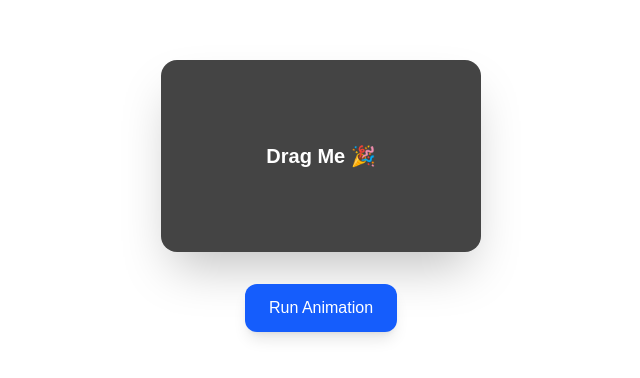
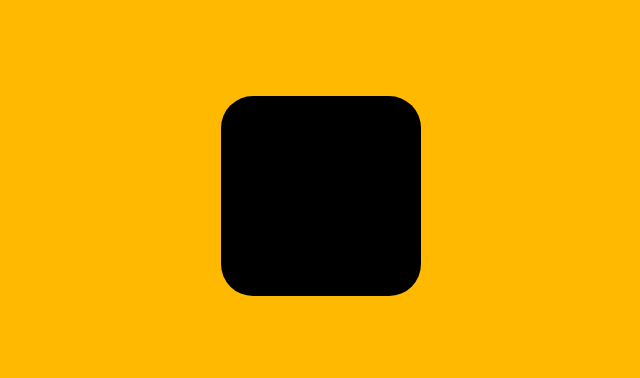
Before and after one commit to Aasheek111/UI-with-Framer, a Next.js app in the folder ui/: page / in a window 1280 px wide. Shown: the part 204-582 px from the top of the page, without its empty margins (319-959 px from the left). Built offline with nearby package versions, Linux system fonts and the light colour scheme.

Commit message:
useAnimate

```diff
--- a/ui/src/app/components/Hooks.tsx
+++ b/ui/src/app/components/Hooks.tsx
@@ -1,47 +1,18 @@
-"use client";
-import { motion, useMotionValue, useTransform, useSpring, useScroll, useAnimationControls } from "framer-motion";
-import { useRef } from "react";
+import React, { useEffect } from "react";
+import { useAnimate } from "motion/react";
 
-export default function MotionCard() {
-  const x = useMotionValue(0);                  // Track drag
-  const rotate = useTransform(x, [-150, 150], [-15, 15]); // Map drag to rotation
-  const springX = useSpring(x, { stiffness: 120, damping: 12 }); // Smooth drag release
+function Hooks() {
+  const [scope, animate] = useAnimate();
 
-  const controls = useAnimationControls();     // Manual control
-  const ref = useRef(null);
-  const { scrollYProgress } = useScroll({ target: ref }); // Scroll hook
-
-  // Change background color based on scroll progress
-  const bg = useTransform(scrollYProgress, [0, 1], ["#222", "#444"]);
-
-  const runSequence = async () => {
-    await controls.start({ scale: 1.1, transition: { duration: 0.2 } });
-    await controls.start({ scale: 1, rotate: 3 });
-    await controls.start({ rotate: 0 });
-  };
+  useEffect(() => {
+    animate(".useanimate", { opacity: 1 }, { duration:2 });
+  }, []);
 
   return (
-    <div className="w-full min-h-screen flex flex-col items-center justify-center gap-8 p-10" ref={ref}>
-      <motion.div
-        style={{
-          x: springX,
-          rotate,
-          background: bg,
-        }}
-        drag="x"
-        dragConstraints={{ left: -150, right: 150 }}
-        className="w-80 h-48 rounded-2xl shadow-2xl flex items-center justify-center text-white text-xl font-semibold"
-        animate={controls}
-      >
-        Drag Me 🎉
-      </motion.div>
-
-      <button
-        onClick={runSequence}
-        className="px-6 py-3 rounded-xl bg-blue-600 text-white shadow-lg hover:bg-blue-500"
-      >
-        Run Animation
-      </button>
+    <div ref={scope} className="  h-screen w-full bg-amber-400 flex justify-center items-center">
+      <div className="useanimate  opacity-0 h-50 w-50 bg-black rounded-4xl"></div>
     </div>
   );
 }
+
+export default Hooks;
--- a/ui/src/app/page.tsx
+++ b/ui/src/app/page.tsx
@@ -1,3 +1,4 @@
+'use client'
 import React from 'react'
 import SubButton from './components/SubButton'
 import Card from './components/Card'
```
